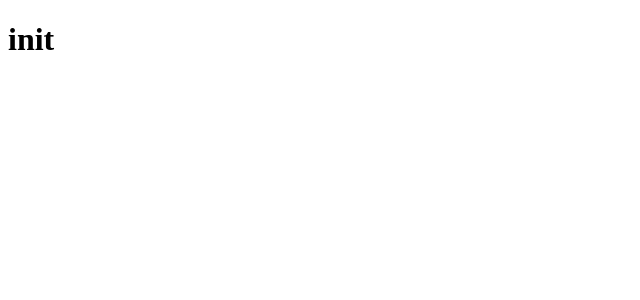
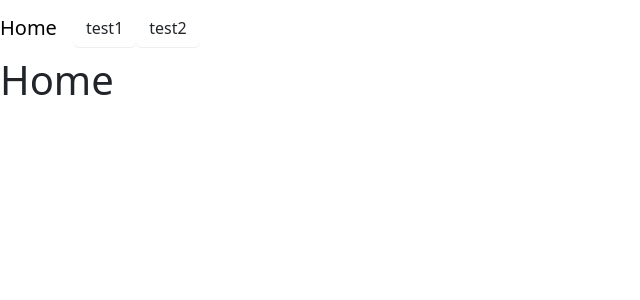
Before and after one commit to ian852364197/vue-pinia, a Vue app: page / in a window 1280 px wide. Before the commit this address had no page. Shown: the top 300 px of the page, without its empty margins (0-640 px from the left). Built offline with nearby package versions, Linux system fonts and the light colour scheme.

Commit message:
feat. 加入layout

```diff
--- a/package.json
+++ b/package.json
@@ -11,6 +11,7 @@
     "format": "prettier --write src/"
   },
   "dependencies": {
+    "bootstrap": "^5.3.3",
     "pinia": "^2.1.7",
     "vue": "^3.4.29",
     "vue-router": "^4.3.3"
@@ -22,6 +23,7 @@
     "eslint": "^8.57.0",
     "eslint-plugin-vue": "^9.23.0",
     "prettier": "^3.2.5",
+    "sass": "^1.77.8",
     "vite": "^5.3.1"
   }
 }
--- a/src/App.vue
+++ b/src/App.vue
@@ -1,11 +1,9 @@
 <script setup>
-import { RouterView } from 'vue-router'
+import { RouterView } from 'vue-router';
 </script>
 
 <template>
-  <h1>init</h1>
   <RouterView />
 </template>
 
-<style scoped>
-</style>
+<style scoped></style>
--- /dev/null
+++ b/src/assets/styles.scss
@@ -0,0 +1,21 @@
+// Toggle global options
+$enable-gradients: true;
+$enable-shadows: true;
+
+$offcanvas-box-shadow: 0 1rem 3rem rgba(0, 0, 0, 0.175);
+
+// Include functions first
+@import 'bootstrap/scss/functions';
+
+// Required
+@import 'bootstrap/scss/variables';
+@import 'bootstrap/scss/variables-dark';
+@import 'bootstrap/scss/maps';
+@import 'bootstrap/scss/mixins';
+@import 'bootstrap/scss/utilities';
+@import 'bootstrap/scss/root';
+@import 'bootstrap/scss/reboot';
+
+@import 'bootstrap/scss/buttons';
+@import 'bootstrap/scss/nav';
+@import 'bootstrap/scss/navbar'; // Requires nav
--- a/src/router/index.js
+++ b/src/router/index.js
@@ -1,10 +1,21 @@
-import { createRouter, createWebHistory } from 'vue-router'
+import { createRouter, createWebHistory } from 'vue-router';
 
 const router = createRouter({
   history: createWebHistory(import.meta.env.BASE_URL),
   routes: [
+    {
+      path: '/',
+      name: 'layout',
+      component: import('@/views/00LayoutView.vue'),
+      children: [
+        {
+          path: '',
+          name: 'home',
+          component: import('@/views/pages/00HomeView.vue')
+        }
+      ]
+    }
+  ]
+});
 
-  ]
-})
-
-export default router
+export default router;
--- /dev/null
+++ b/src/views/00LayoutView.vue
@@ -0,0 +1,41 @@
+<template>
+  <header>
+    <nav class="navbar navbar-expand-lg bg-body-tertiary">
+      <div class="container-fluid">
+        <RouterLink class="navbar-brand" to="/">Home</RouterLink>
+        <button
+          class="navbar-toggler"
+          type="button"
+          data-bs-toggle="collapse"
+          data-bs-target="#navbarNav"
+          aria-controls="navbarNav"
+          aria-expanded="false"
+          aria-label="Toggle navigation"
+        >
+          <span class="navbar-toggler-icon"></span>
+        </button>
+        <div class="collapse navbar-collapse" id="navbarNav">
+          <ul class="navbar-nav">
+            <li class="nav-item" v-for="pageName in pages" :key="pageName">
+              <RouterLink class="nav-item" :to="pageName"
+                ><button class="btn nav-item">
+                  {{ pageName }}
+                </button>
+              </RouterLink>
+            </li>
+          </ul>
+        </div>
+      </div>
+    </nav>
+  </header>
+  <RouterView />
+</template>
+
+<script setup>
+import { RouterLink, RouterView } from 'vue-router';
+import { ref } from 'vue';
+
+const pages = ref(['test1', 'test2']);
+</script>
+
+<style scoped></style>
--- /dev/null
+++ b/src/views/pages/00HomeView.vue
@@ -0,0 +1,7 @@
+<template>
+  <h1>Home</h1>
+</template>
+
+<script setup></script>
+
+<style scoped></style>
```
Also changed, not shown: src/main.js (+10 -8 lines), 1 other file (tests, documents, lock files or other folders).
